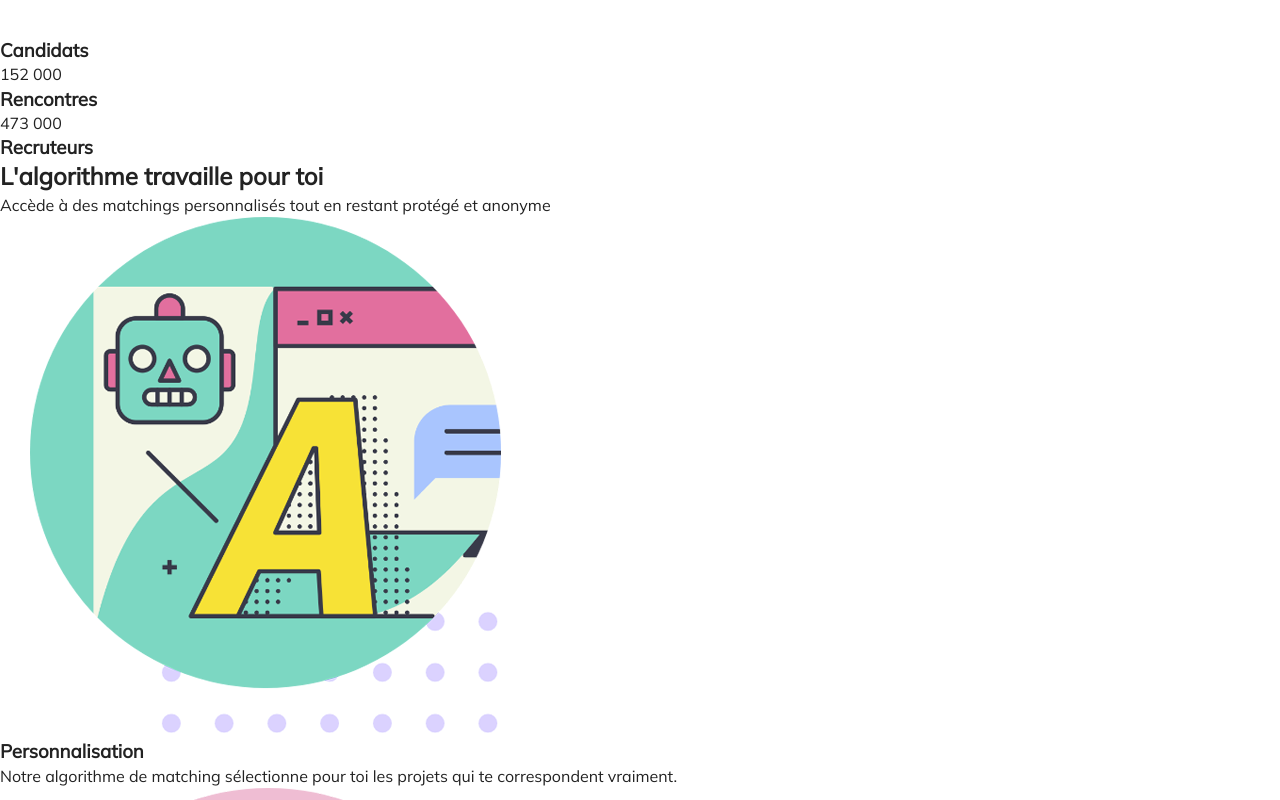
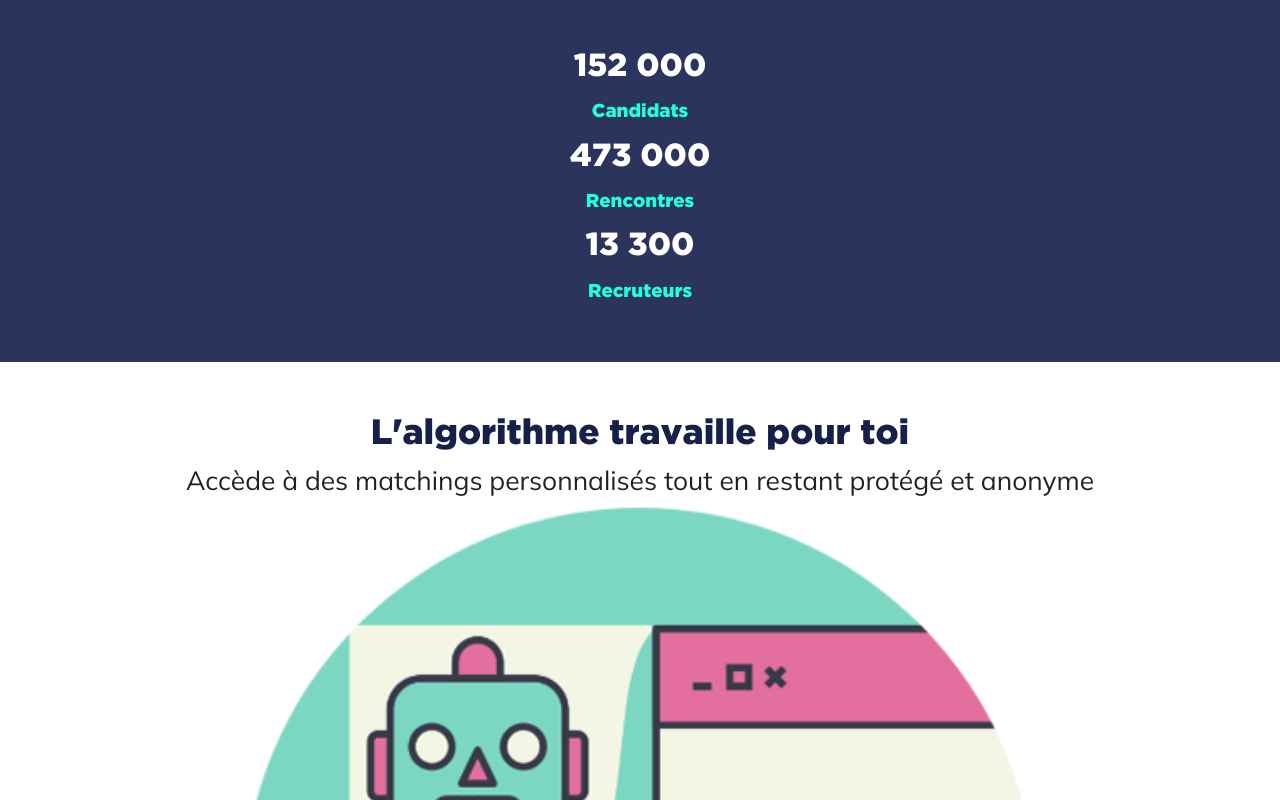
Before and after one commit to royce76/ChooseYourBoss, a website: page index.html in a window 1280 px wide. Shown: the part 480-1280 px from the top of the page. Drawn offline with Linux system fonts and the light colour scheme.

Commit message:
50% main css

```diff
--- a/css/main.css
+++ b/css/main.css
@@ -112,20 +112,15 @@ header {
   font-size: 1.65em;
 }
 
+h1 {
+  font-size: 1.7em;
+  line-height: 1em;
+}
+
 
 /*///Utility class///*/
 
-.police {
-  font-family: 'Gotham Black', sans-serif;
-  font-weight: 400;
-  font-size: 1.7em;
-  color:#162049;
-  line-height: 1em;
-}
-
-.marginBot {
-  margin-bottom: 1.5em;
-}
+  /*///Position///*/
 
 .flex {
   display:flex;
@@ -159,12 +154,34 @@ header {
   display: none;
 }
 
+.textCenter {
+  text-align: center;
+}
+
+.textJustify {
+  text-align: justify;
+}
+
+  /*///Police,color///*/
+
+.gotham {
+  font-family: 'Gotham Black', sans-serif;
+}
+
+.title {
+  font-weight: 400;
+  color:#162049;
+}
+
 .bgLink {
   padding: 0.3em 1em;
   background-color: #4d22ff;
   border-radius: 0.9em;
   text-decoration: none;
   font-weight: 500;
+}
+
+.colorWhite {
   color: #fff;
 }
 
@@ -200,10 +217,57 @@ header {
 
 /*///Header///*/
 
-@media screen and (min-width: 489px) {
-  nav {
-    height: 15vh;
-  }
+header section p {
+  margin-bottom: 1.5em;
+}
+
+
+/*///Main///*/
+
+main section h2 {
+  font-size: 2.2em;
+  line-height: 1.1em;
+  text-align: center;
+  margin-top: 1.5em;
+}
+
+.h2p { /*paragraph folow by h2*/
+  font-size: 1.65em;
+  line-height: 1em;
+  margin: 0.5em;
+}
+
+  /*///First block main///*/
+
+.bgcMauve {
+  background-color: #2b345d;
+  padding: 3em;
+}
+
+.color2fd {
+  color: #2fd;
+  margin: 0.5em;
+}
+
+.fontp {
+  font-size: 2em;
+}
+
+/*///Second block///*/
+
+.dimension, .containp {
+  width: 70%;
+}
+
+.dimImg {
+  width: 100%;
+}
+
+.h3p { /*paragraph folow by h3*/
+  font-size: 1.1em;
+}
+
+
 
 /* ==========================================================================
    Helper classes
--- a/index.html
+++ b/index.html
@@ -27,13 +27,13 @@
   <nav>
     <div class="divFigure flex">
       <figure class="figureBurger">
-        <img class="burger" src="https://img.icons8.com/ios/50/000000/menu.png"/ alt="Menu burger">
+        <img class="burger" src="https://img.icons8.com/ios/50/000000/menu.png" alt="Menu burger">
       </figure>
       <figure class="figureLogo">
         <img class="logo" src="https://s3-eu-west-1.amazonaws.com/assets.chooseyourboss.com/images/logos/logo-2019.svg" alt="logo chooseyourboss">
       </figure>
     </div>
-    <section><h6 class="navBar"></h6></section>
+    <div class="navBar"></div>
     <div class="none">
       <a href="#">Offres</a>
       <a href="#">Entreprises</a>
@@ -48,9 +48,9 @@
   <!--header = h1,p + figure-->
   <header>
     <section>
-      <h1 class="police">Le matching parfait est aussi professionnel</h1>
-      <p class="marginBot">Découvre quelles offres d'emploi informatique et numérique matchent avec ton profil et choisis ta prochaine squad !</p>
-      <a href="#" class="bgLink">Je m'inscris</a>
+      <h1 class="gotham title">Le matching parfait est aussi professionnel</h1>
+      <p>Découvre quelles offres d'emploi informatique et numérique matchent avec ton profil et choisis ta prochaine squad !</p>
+      <a href="#" class="bgLink colorWhite">Je m'inscris</a>
     </section>
     <figure class="none">
       <img src="img/man.png" alt="Photo d'un monsieur">
@@ -58,49 +58,50 @@
   </header>
   <main>
     <!--use div separate in 3 sections-->
-    <div>
-      <section>
-        <h3>Candidats</h3>
-        <p>152 000</p>
+    <div class="bgcMauve flex directColumn alignCenter">
+      <section class="flex directColumn alignCenter">
+        <p class="colorWhite gotham fontp">152 000</p>
+        <h3 class="color2fd gotham">Candidats</h3>
       </section>
-      <section>
-        <h3>Rencontres</h3>
-        <p>473 000</p>
+      <section class="flex directColumn alignCenter">
+        <p class="colorWhite gotham fontp">473 000</p>
+        <h3 class="color2fd gotham">Rencontres</h3>
       </section>
-      <section>
-        <h3>Recruteurs</h3>
+      <section class="flex directColumn alignCenter">
+        <p class="colorWhite gotham fontp">13 300</p>
+        <h3 class="color2fd gotham">Recruteurs</h3>
       </section>
     </div>
     <!--section = h2,p + (article=>title + figure)*3-->
     <section>
-      <h2>L'algorithme travaille pour toi</h2>
-      <p>Accède à des matchings personnalisés tout en restant protégé et anonyme</p>
+      <h2 class="title gotham">L'algorithme travaille pour toi</h2>
+      <p class="h2p textCenter">Accède à des matchings personnalisés tout en restant protégé et anonyme</p>
       <div>
         <div>
-          <article>
-            <figure>
-              <img src="img/matching1.png" alt="personnalisation">
+          <article class="flex directColumn alignCenter">
+            <figure class="dimension">
+              <img class="dimImg" src="img/matching1.png" alt="personnalisation">
             </figure>
-            <h3>Personnalisation</h3>
-            <p>Notre algorithme de matching sélectionne pour toi les projets qui te correspondent vraiment.</p>
+            <h3 class="gotham title">Personnalisation</h3>
+            <p class="h3p containp textJustify">Notre algorithme de matching sélectionne pour toi les projets qui te correspondent vraiment.</p>
           </article>
-          <article>
-            <figure>
-              <img src="img/matching2.png" alt="3 en 1">
+          <article class="flex directColumn alignCenter">
+            <figure  class="dimension">
+              <img class="dimImg" src="img/matching2.png" alt="3 en 1">
             </figure>
-            <h3>3 en 1</h3>
-            <p>Tu as le pouvoir d'accepter les matchings, les demandes directes ou postuler directement aux offres qui te plaisent.</p>
+            <h3 class="gotham title">3 en 1</h3>
+            <p class="h3p containp textJustify">Tu as le pouvoir d'accepter les matchings, les demandes directes ou postuler directement aux offres qui te plaisent.</p>
           </article>
         </div>
         <article>
           <figure>
-            <img src="img/matching3.png" alt="Anonymat">
+            <img class="dimension" src="img/matching3.png" alt="Anonymat">
           </figure>
-          <h3>Anonymat</h3>
-          <p>Ton profil reste protégé et anonyme jusqu'à ta maise en relation avec le recruteur de ton choix, évitant ainsi toute sur-sollicitation.</p>
+          <h3 class="gotham title">Anonymat</h3>
+          <p class="h3p">Ton profil reste protégé et anonyme jusqu'à ta maise en relation avec le recruteur de ton choix, évitant ainsi toute sur-sollicitation.</p>
         </article>
       </div>
-      <a href="#">J'accède à mes matchings</a>
+      <a class="bgLink colorWhite" href="#">J'accède à mes matchings</a>
     </section>
     <!--section = h2,p + (figure(A))*5-->
     <section>
```
